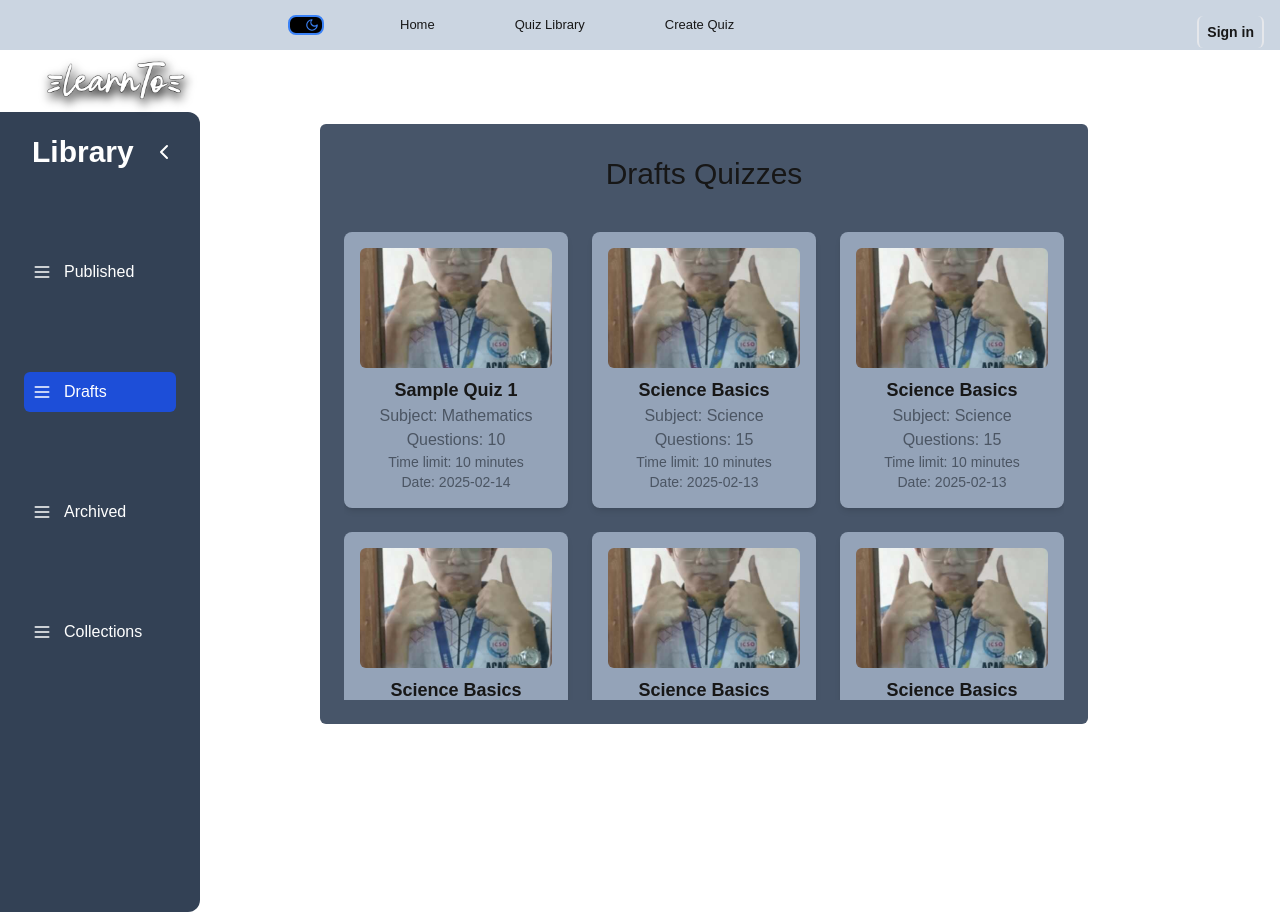
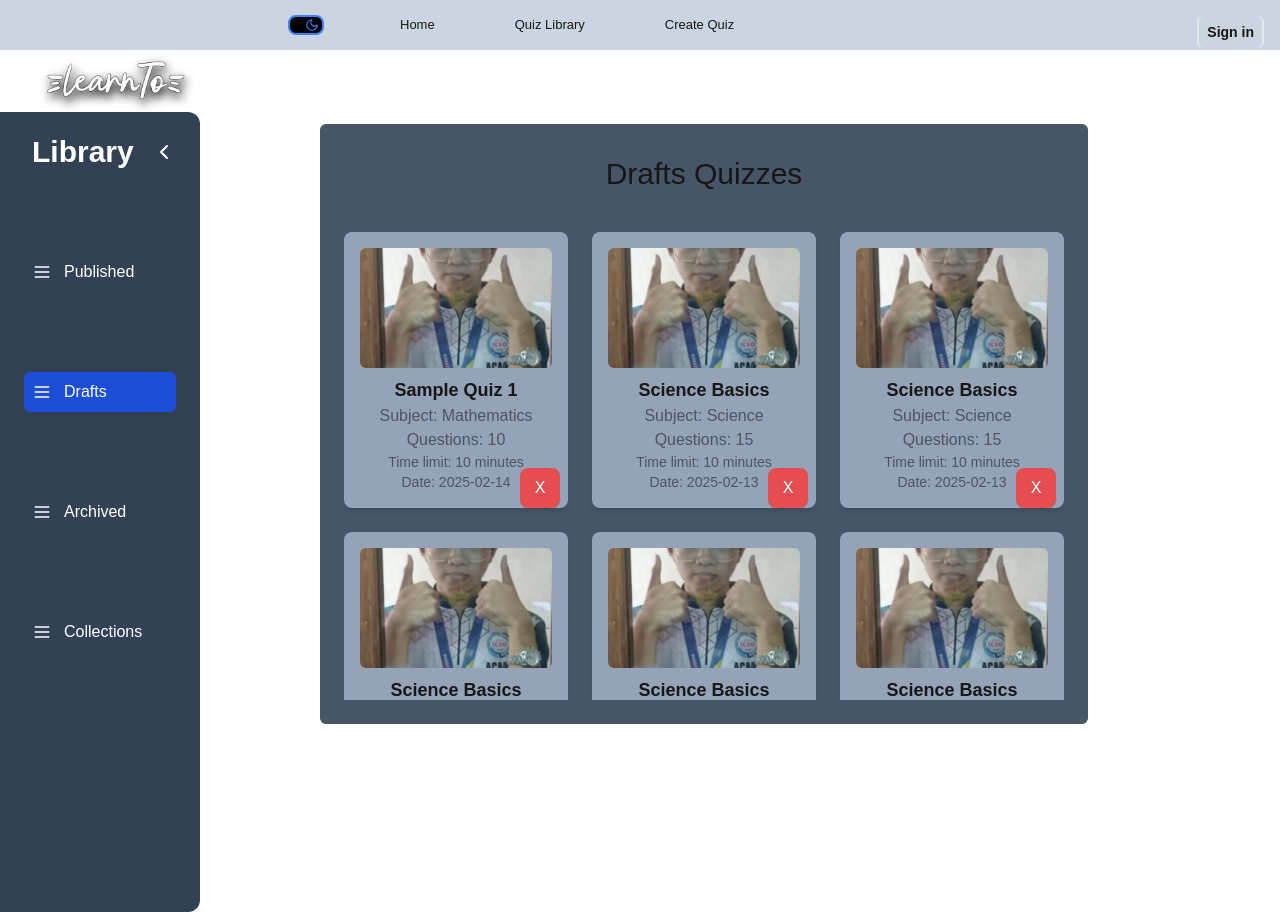
Before and after one commit to JoeyCollado/learnto, a Next.js app: page /pages/quizArchive/drafts in a window 1280 px wide. Built offline with nearby package versions, Linux system fonts and the light colour scheme; no server answers.

Commit message:
delete button on quizcard

```diff
--- a/app/components/QuizCard.tsx
+++ b/app/components/QuizCard.tsx
@@ -1,24 +1,23 @@
 import { Quiz } from "../types/types";
 import Image from "next/image";
 
-const QuizCard = ({ quiz }: { quiz: Quiz }) => {
+const QuizCard = ({ quiz, onDelete }: { quiz: Quiz; onDelete: (id: number) => void }) => {
   return (
-    <div className="bg-slate-400 shadow-md rounded-lg p-4 text-center">
-      {quiz.image?.trim() ? ( // ✅ Only render Image if `quiz.image` is valid
-        <Image
-          src={quiz.image}
-          alt={quiz.title}
-          className="w-full h-[120px] object-cover rounded-md"
-          width={100}
-          height={100}
-        />
-      ) : null} {/* ✅ Prevents empty src error */}
-
+    <div className="bg-slate-400 shadow-md rounded-lg p-4 text-center relative">
+      <Image src={quiz.image} alt={quiz.title} className="w-full h-[120px] object-cover rounded-md" width={100} height={100} />
       <h2 className="text-lg font-bold mt-2">{quiz.title}</h2>
       <p className="text-gray-600">Subject: {quiz.subject}</p>
       <p className="text-gray-600">Questions: {quiz.questions}</p>
       <p className="text-gray-600 text-sm">Time limit: {quiz.time} minutes</p>
       <p className="text-gray-600 text-sm">Date: {quiz.dateCreated}</p>
+
+      {/* ✅ Delete button */}
+      <button
+        className="absolute w-10 h-10 bottom-0 right-2 bg-red-500/90 text-white px-2 py-1 rounded-lg hover:bg-red-600"
+        onClick={() => onDelete(quiz.id)}
+      >
+        X
+      </button>
     </div>
   );
 };
--- a/app/pages/quizArchive/published/page.tsx
+++ b/app/pages/quizArchive/published/page.tsx
@@ -14,17 +14,21 @@ const PublishedQuizzes = () => {
     }
   }, []);
 
+  // ✅ Function to delete a quiz
+  const handleDeleteQuiz = (quizId: number) => {
+    const updatedQuizzes = quizzes.filter((quiz) => quiz.id !== quizId);
+    setQuizzes(updatedQuizzes);
+    localStorage.setItem("publishedQuizzes", JSON.stringify(updatedQuizzes));
+  };
+
   return (
-    <div className="absolute md:ml-[25%] md:w-3/5 md:mt-3  h-[600px] w-[60%] ml-[20%] bg-slate-600 rounded-md p-6 mt-[5%]">
+    <div className="absolute md:ml-[25%] md:w-3/5 md:mt-3 h-[600px] w-[60%] ml-[20%] bg-slate-600 rounded-md p-6 mt-[5%]">
       {/* Scrollable container with hidden scrollbar */}
       <div className="overflow-y-auto max-h-full custom-scroll">
-        {/* Responsive grid layout for quiz cards */}
-        <div className="text-center text-3xl py-2 pb-10">
-          Published Quizzes
-        </div>
+        <div className="text-center text-3xl py-2 pb-10">Published Quizzes</div>
         <div className="grid grid-cols-1 sm:grid-cols-2 md:grid-cols-3 gap-6">
           {quizzes.map((quiz) => (
-            <QuizCard key={quiz.id} quiz={quiz} />
+            <QuizCard key={quiz.id} quiz={quiz} onDelete={handleDeleteQuiz} />
           ))}
         </div>
       </div>
```
